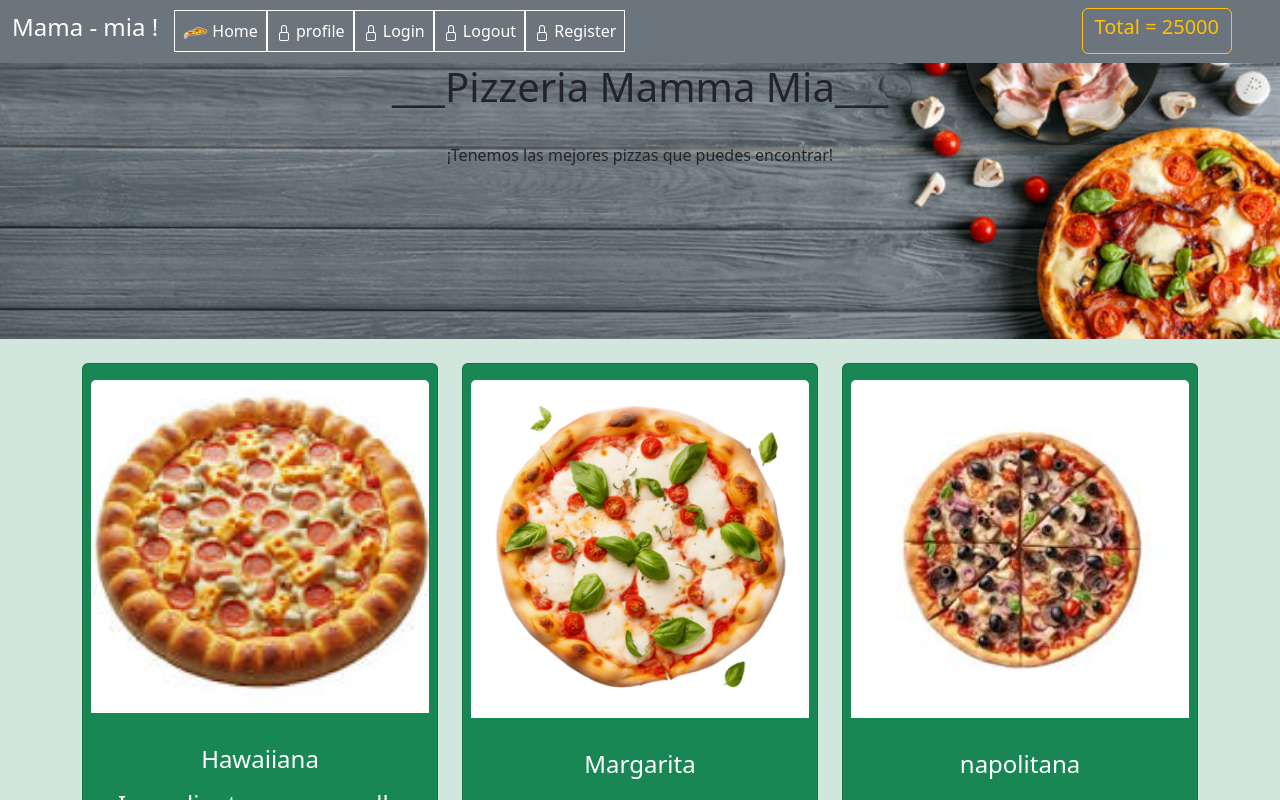
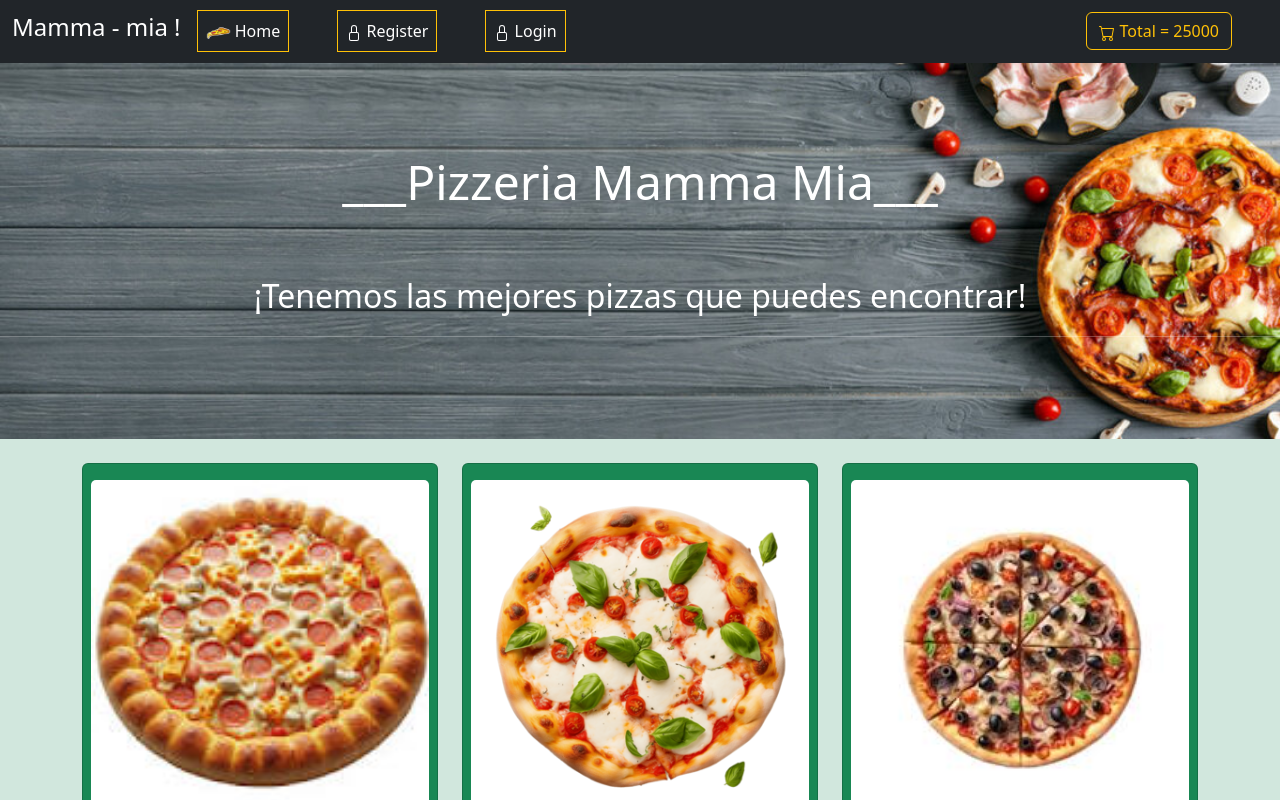
Before and after one commit to JulioMendoza-dev/pizzeria_mama_mia, a React (Vite) app: page / in a window 1280 px wide. Shown: the top 800 px of the page. Built offline with nearby package versions, Linux system fonts and the light colour scheme.

Commit message:
nuevo Navbar

```diff
--- a/src/components/Header.jsx
+++ b/src/components/Header.jsx
@@ -4,16 +4,17 @@ function Header() {
     return (
     <>
       <div className="titulo-comentario text-center pb-3"
-      style={{
-       width:"100%",
-       height:"300px",
-       backgroundImage:`url(/pizza-header-2.jpg)`,
-       backgroundSize:'cover'
-       }}>
-
-        <h1>___Pizzeria Mamma Mia___</h1>
-        <br />
-        <p>¡Tenemos las mejores pizzas que puedes encontrar!</p>
+        style={{
+        width:"100%",
+        height:"400px",
+        backgroundImage:`url(/pizza-header-2.jpg)`,
+        backgroundSize:'cover',
+        color:"white"
+        }}>
+      <h1 style={{fontSize:"3em", paddingTop:"90px"}}>___Pizzeria Mamma Mia___</h1>
+      <br />
+      <p style={{fontSize:"2em", paddingTop:"30px"}}>¡Tenemos las mejores pizzas que puedes encontrar!</p>
+      <hr />
       </div>
     </>
   )
--- a/src/components/Home.jsx
+++ b/src/components/Home.jsx
@@ -1,41 +1,34 @@
 import React from 'react'
 import Header from "./Header"
 import CardPizza from "./CardPizza"
+import Row from './Row'
 
 function Home() {
-
   return (
     <>
       <Header  />
       <div className='fondo bg-success-subtle'>
       <div className='container '>
-      <div className="row row-cols-3 g-4 ">
-        <div className='col'>
+        <Row>
             <CardPizza
               imagen="pizza-hawaii.jpg  "
               name="Hawaiiana "
               ingredients={["mozzarella ", "tomates ", "jamón ", "piña"]}
               price="17.000"/>
-        </div>
-        <div className='col'>
             <CardPizza
               imagen="margarita.png"
               name="Margarita "
               ingredients={["mozzarella ", "tomates cherry ", "albahaca "]}
               price="18.000"/>
-        </div>
-        <div className='col'>
             <CardPizza
               imagen="napolitana.jpg"
               name="napolitana"
               ingredients={["mozzarella ", "tomates ", "jamón ", "aceituna"]}
               price="17.500"/>
-        </div>
-      </div>
+        </Row>
       </div>
       </div>
     </>
   )
 }
-
 export default Home
--- a/src/components/Navbar.jsx
+++ b/src/components/Navbar.jsx
@@ -1,48 +1,59 @@
 import React from 'react'
+
 
 function Navbar() {
   const total = 25000;
-  const token = false;
+  const token = false
   return (
    <>
-    <nav className="navbar navbar-expand-lg bg-secondary m-left-3">
+    <nav className="navbar navbar-expand-lg bg-dark">
   <div className="container-fluid ">
-    <a className="navbar-brand text-white" href="#"><h4>Mama - mia !</h4></a>
+    <a className="navbar-brand text-white" href="#"><h4>Mamma - mia !</h4></a>
     <button className="navbar-toggler " type="button" data-bs-toggle="collapse" data-bs-target="#navbarNav" aria-controls="navbarNav" aria-expanded="false" aria-label="Toggle navigation" >
       <span className="navbar-toggler-icon"></span>
     </button>
-
-    <div className="collapse navbar-collapse d-flex justify-content-between " id="navbarNav">
-      <ul className="navbar-nav">
+    <div className="collapse navbar-collapse "  id="navbarNav" >
+       {token ? <ul className="navbar-nav gap-5 ">
         <li className="nav-item">
-          <a className="nav-link text-white active border border-white" aria-current="page" href="#"><img src="/trozo-pizza.webp"
+          <a className="nav-link text-white active border border-warning" aria-current="page" href="#"><img src="/trozo-pizza.webp"
           width="25" height="20"/> Home</a>
         </li>
         <li className="nav-item">
-          <a className="nav-link text-white border border-white" href="#"><svg xmlns="http://www.w3.org/2000/svg"
+          <a className="nav-link text-white border border-warning" href="#"><svg xmlns="http://www.w3.org/2000/svg"
           width="16" height="16" fill="currentColor" class="bi bi-lock" viewBox="0 0 16 16">
           <path d="M8 1a2 2 0 0 1 2 2v4H6V3a2 2 0 0 1 2-2m3 6V3a3 3 0 0 0-6 0v4a2 2 0 0 0-2 2v5a2 2 0 0 0 2 2h6a2 2 0 0 0 2-2V9a2 2 0 0 0-2-2M5 8h6a1 1 0 0 1 1 1v5a1 1 0 0 1-1 1H5a1 1 0 0 1-1-1V9a1 1 0 0 1 1-1"/>
           </svg> profile</a>
         </li>
         <li className="nav-item">
-          <a className="nav-link text-white border border-white" href="#"><svg xmlns="http://www.w3.org/2000/svg"
-          width="16" height="16" fill="currentColor" class="bi bi-lock" viewBox="0 0 16 16">
-          <path d="M8 1a2 2 0 0 1 2 2v4H6V3a2 2 0 0 1 2-2m3 6V3a3 3 0 0 0-6 0v4a2 2 0 0 0-2 2v5a2 2 0 0 0 2 2h6a2 2 0 0 0 2-2V9a2 2 0 0 0-2-2M5 8h6a1 1 0 0 1 1 1v5a1 1 0 0 1-1 1H5a1 1 0 0 1-1-1V9a1 1 0 0 1 1-1"/>
-          </svg> Login</a>
-        </li>
-        <li className="nav-item">
-          <a className="nav-link text-white border border-white" href="#"><svg xmlns="http://www.w3.org/2000/svg"
+          <a className="nav-link text-white border border-warning" href="#"><svg xmlns="http://www.w3.org/2000/svg"
           width="16" height="16" fill="currentColor" class="bi bi-lock" viewBox="0 0 16 16">
           <path d="M8 1a2 2 0 0 1 2 2v4H6V3a2 2 0 0 1 2-2m3 6V3a3 3 0 0 0-6 0v4a2 2 0 0 0-2 2v5a2 2 0 0 0 2 2h6a2 2 0 0 0 2-2V9a2 2 0 0 0-2-2M5 8h6a1 1 0 0 1 1 1v5a1 1 0 0 1-1 1H5a1 1 0 0 1-1-1V9a1 1 0 0 1 1-1"/>
           </svg> Logout</a>
         </li>
-        <li className="nav-item">
-          <a className="nav-link text-white border border-white" href="#"><svg xmlns="http://www.w3.org/2000/svg" width="16" height="16" fill="currentColor" class="bi bi-lock" viewBox="0 0 16 16">
-          <path d="M8 1a2 2 0 0 1 2 2v4H6V3a2 2 0 0 1 2-2m3 6V3a3 3 0 0 0-6 0v4a2 2 0 0 0-2 2v5a2 2 0 0 0 2 2h6a2 2 0 0 0 2-2V9a2 2 0 0 0-2-2M5 8h6a1 1 0 0 1 1 1v5a1 1 0 0 1-1 1H5a1 1 0 0 1-1-1V9a1 1 0 0 1 1-1"/>
-          </svg> Register</a>
-        </li>
-        </ul>
-        <button class="btn btn-outline-warning m-5 position-absolute bottom-2 end-0" type="button"><h5> Total = {total}</h5></button>
+      </ul>
+            : <ul className="navbar-nav gap-5 ">
+            <li className="nav-item">
+              <a className="nav-link text-white active border border-warning" aria-current="page" href="#"><img src="/trozo-pizza.webp"
+              width="25" height="20"/> Home</a>
+            </li>
+            <li className="nav-item">
+              <a className="nav-link text-white border border-warning" href="#"><svg xmlns="http://www.w3.org/2000/svg"
+              width="16" height="16" fill="currentColor" class="bi bi-lock" viewBox="0 0 16 16">
+              <path d="M8 1a2 2 0 0 1 2 2v4H6V3a2 2 0 0 1 2-2m3 6V3a3 3 0 0 0-6 0v4a2 2 0 0 0-2 2v5a2 2 0 0 0 2 2h6a2 2 0 0 0 2-2V9a2 2 0 0 0-2-2M5 8h6a1 1 0 0 1 1 1v5a1 1 0 0 1-1 1H5a1 1 0 0 1-1-1V9a1 1 0 0 1 1-1"/>
+              </svg> Register</a>
+            </li>
+            <li className="nav-item">
+              <a className="nav-link text-white border border-warning" href="#"><svg xmlns="http://www.w3.org/2000/svg"
+              width="16" height="16" fill="currentColor" class="bi bi-lock" viewBox="0 0 16 16">
+              <path d="M8 1a2 2 0 0 1 2 2v4H6V3a2 2 0 0 1 2-2m3 6V3a3 3 0 0 0-6 0v4a2 2 0 0 0-2 2v5a2 2 0 0 0 2 2h6a2 2 0 0 0 2-2V9a2 2 0 0 0-2-2M5 8h6a1 1 0 0 1 1 1v5a1 1 0 0 1-1 1H5a1 1 0 0 1-1-1V9a1 1 0 0 1 1-1"/>
+              </svg> Login</a>
+            </li>
+          </ul>}
+
+
+        <button class="btn btn-outline-warning m-5 position-absolute bottom-2 end-0" type="button"><svg xmlns="http://www.w3.org/2000/svg" width="16" height="16" fill="currentColor" class="bi bi-cart" viewBox="0 0 16 16">
+  <path d="M0 1.5A.5.5 0 0 1 .5 1H2a.5.5 0 0 1 .485.379L2.89 3H14.5a.5.5 0 0 1 .491.592l-1.5 8A.5.5 0 0 1 13 12H4a.5.5 0 0 1-.491-.408L2.01 3.607 1.61 2H.5a.5.5 0 0 1-.5-.5M3.102 4l1.313 7h8.17l1.313-7zM5 12a2 2 0 1 0 0 4 2 2 0 0 0 0-4m7 0a2 2 0 1 0 0 4 2 2 0 0 0 0-4m-7 1a1 1 0 1 1 0 2 1 1 0 0 1 0-2m7 0a1 1 0 1 1 0 2 1 1 0 0 1 0-2"/>
+</svg> Total = {total}</button>
     </div>
   </div>
 </nav>
--- a/src/components/Row.jsx
+++ b/src/components/Row.jsx
@@ -1,14 +1,14 @@
 function Row({children}) {
-  return (
-    <div className='row row-col-3 g-4'>
-        {children.map((child,index) => {
-          return
-          <div key={index} className='col'>
-            {child}
-        </div>
+    return (
+      <div className="row row-col-3 g-4">
+        {children.map((child) => {
+          return(
+            <div  className="col">
+                {child}
+            </div>
+          )
         })}
-    </div>
-  )
+      </div>
+    )
 }
-
 export default Row
```
Lines whose indentation alone changed are shown as unchanged.
